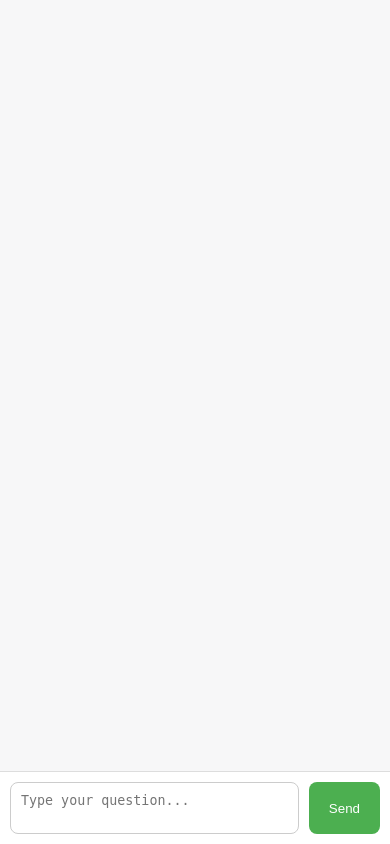
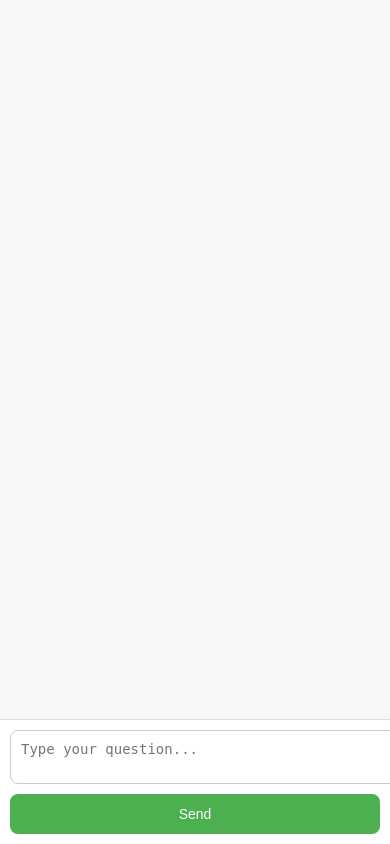
Before and after one commit to kumar-1919/rag, a Flask app: page / in a window 390 px wide; the page is wider, and only the part inside the window is pictured. Run offline with Flask 3, Linux system fonts and the light colour scheme.

Commit message:
Made this UI responsive

```diff
--- a/static/css/style.css
+++ b/static/css/style.css
@@ -12,6 +12,8 @@ body {
     flex: 1;
     overflow-y: auto;
     padding: 20px;
+    display: flex;
+    flex-direction: column;
 }
 
 .input-area {
@@ -27,6 +29,7 @@ body {
     border: 1px solid #ccc;
     border-radius: 8px;
     resize: none;
+    font-size: 16px;
 }
 
 #send-btn {
@@ -37,6 +40,7 @@ body {
     margin-left: 10px;
     border-radius: 8px;
     cursor: pointer;
+    font-size: 16px;
 }
 
 #send-btn:disabled {
@@ -69,3 +73,35 @@ body {
     font-style: italic;
     color: gray;
 }
+
+/* ✅ Responsive Layout */
+@media (max-width: 768px) {
+    .input-area {
+        flex-direction: column;
+    }
+
+    #user-input {
+        margin-bottom: 10px;
+        width: 100%;
+    }
+
+    #send-btn {
+        width: 100%;
+        margin-left: 0;
+    }
+
+    .user-message, .bot-message {
+        max-width: 90%;
+        font-size: 15px;
+    }
+}
+
+@media (max-width: 480px) {
+    #user-input {
+        font-size: 14px;
+    }
+
+    #send-btn {
+        font-size: 14px;
+    }
+}
```
Also changed, not shown: src/query_rag.py (+29 -8 lines).
